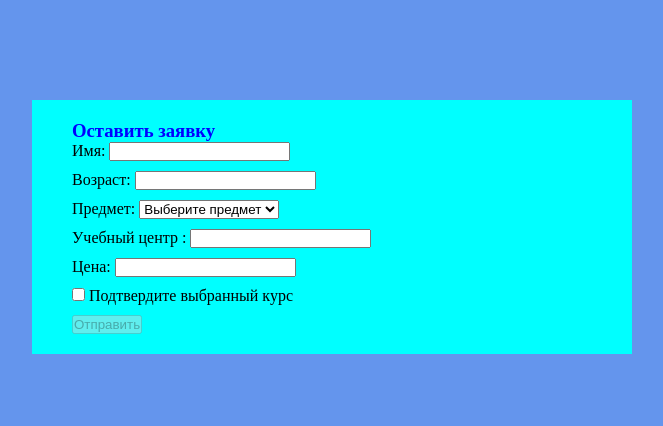
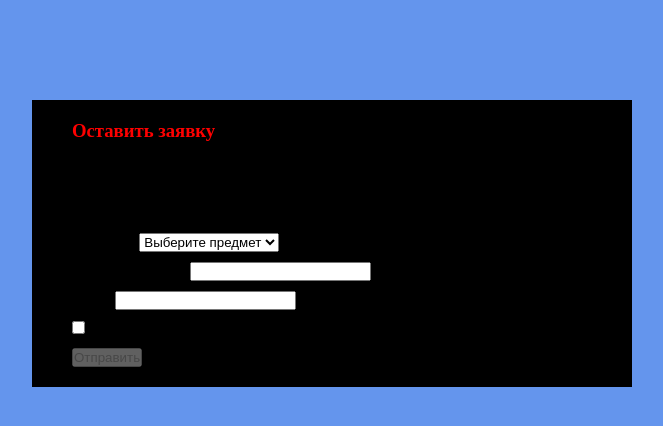
Before and after one commit to Saidakbar007/homework5, a plain HTML site: page index.html in a window 1280 px wide. Shown: the whole page, without its empty margins (308-971 px from the left). Drawn offline with Linux system fonts and the light colour scheme.

Commit message:
first project

```diff
--- a/index.html
+++ b/index.html
@@ -11,14 +11,8 @@
     <div class="aqua">
         <h3>Оставить заявку</h3>
         <div class="dynamicform">
-            <label for="">
-                Имя:
-                <input type="text">
-            </label>
-            <label for="">
-                Возраст:
-                <input type="number" name="age">
-            </label>
+           <h1>saidakbar</h1>
+           <p>Lorem ipsum dolor sit amet consectetur adipisicing elit. Explicabo consequuntur minima quidem aliquam deleniti commodi recusandae nostrum illum libero nesciunt.</p>
             <label for="">
                 Предмет:
                 <select name="subject" id="subject" oninput="codeDetector()">
--- a/style.css
+++ b/style.css
@@ -8,12 +8,12 @@ body{
 }
 .aqua{
     width: 600px;
-    background-color: aqua;
+    background-color: black;
     padding: 20px 40px;
     margin: 100px auto 100px;
 }
 h3{
-    color:blue ;
+    color:red;
 }
 span{
     display: block;
```
